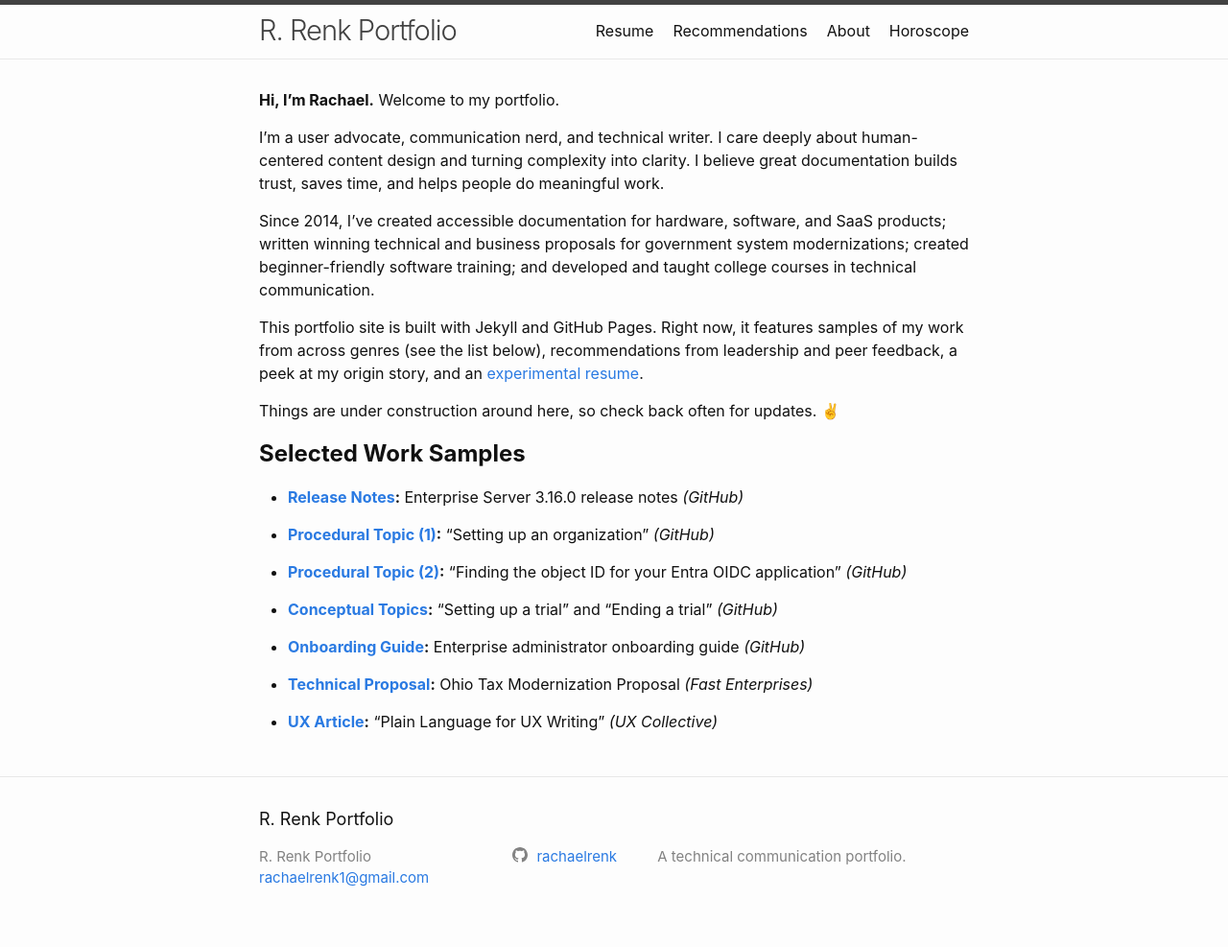
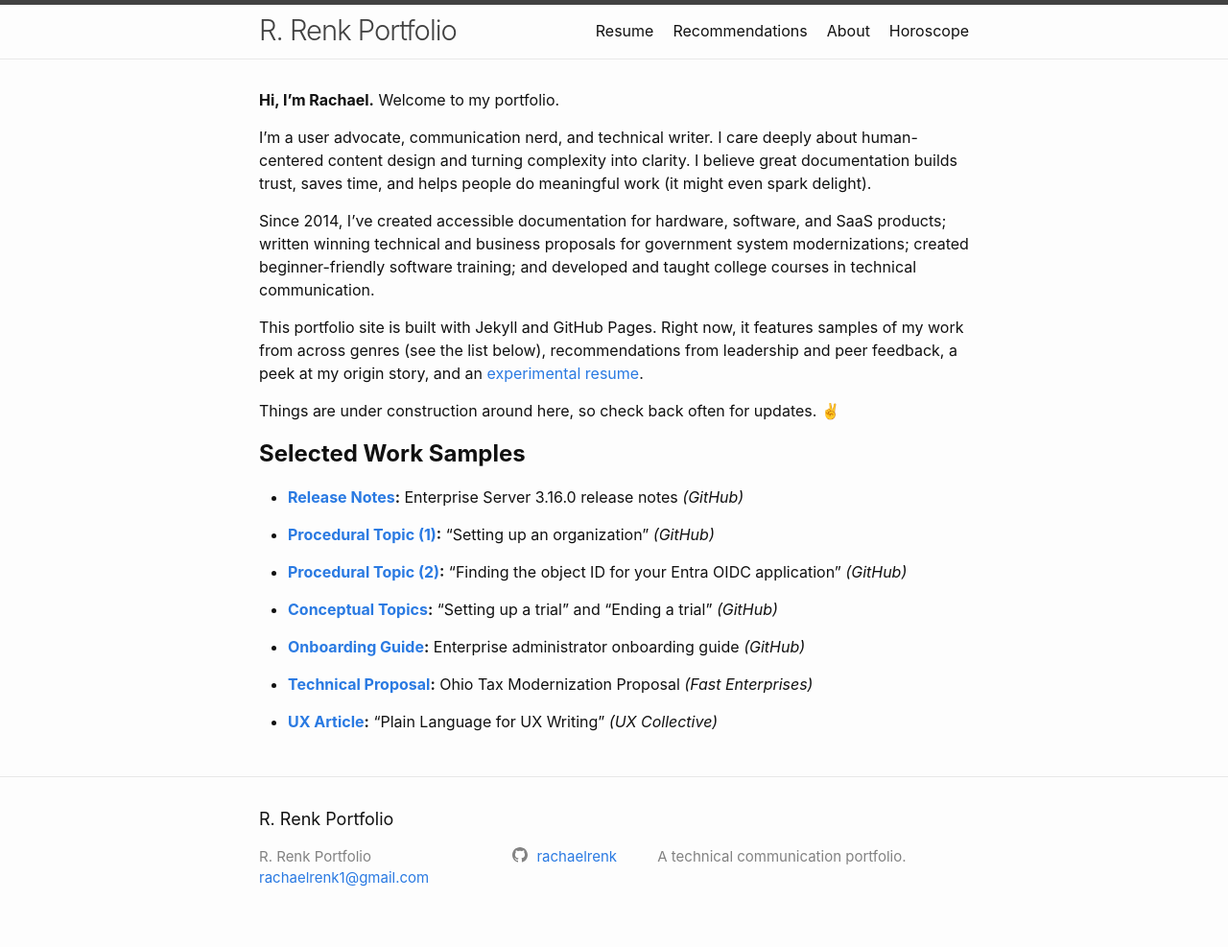
Before and after one commit to rachaelrenk/rachaelrenk.github.io, a Jekyll site: the page built from docs/index.markdown, in a window 1280 px wide. Shown: the whole page at 96% size. Built offline with Jekyll 4.4.1, drawn with Linux system fonts in a browser that asks for light colours.

Commit message:
Tweakums

```diff
--- a/docs/_posts/2025-10-05-procedural-topic-2.markdown
+++ b/docs/_posts/2025-10-05-procedural-topic-2.markdown
@@ -7,7 +7,7 @@
 This procedural topic helps enterprise administrators locate the object ID for their Microsoft Entra OIDC app, a prerequisite for configuring token lifetime policies for managed users.
 
 ### Artifacts
-* [View the live docs.](https://docs.github.com/en/enterprise-cloud@latest/admin/managing-iam/configuring-authentication-for-enterprise-managed-users/finding-the-object-id-for-your-entra-oidc-application?search-overlay-input=migrating+your+enterprise#using-microsoft-entra-id-admin-center-to-find-your-object-id) 🔗
+* [View the live docs.](https://docs.github.com/en/enterprise-cloud@latest/admin/managing-iam/configuring-authentication-for-enterprise-managed-users/finding-the-object-id-for-your-entra-oidc-application) 🔗
 * [View the PDF.](https://github.com/rachaelrenk/rachaelrenk/blob/678cd4c94a5698823731ee740c02534ac820adca/images/Finding-the-object-ID-for-your-Entra-OIDC-application-GHEC.pdf) 📷
 
 <p><details><summary><b>Screenshots</b> (click to expand)</summary>
--- a/docs/index.markdown
+++ b/docs/index.markdown
@@ -9,7 +9,7 @@
 
 **Hi, I'm Rachael.** Welcome to my portfolio.
 
-I’m a user advocate, communication nerd, and technical writer. I care deeply about human-centered content design and turning complexity into clarity. I believe great documentation builds trust, saves time, and helps people do meaningful work.
+I’m a user advocate, communication nerd, and technical writer. I care deeply about human-centered content design and turning complexity into clarity. I believe great documentation builds trust, saves time, and helps people do meaningful work (it might even spark delight).
 
 Since 2014, I’ve created accessible documentation for hardware, software, and SaaS products; written winning technical and business proposals for government system modernizations; created beginner-friendly software training; and developed and taught college courses in technical communication.
 
```
